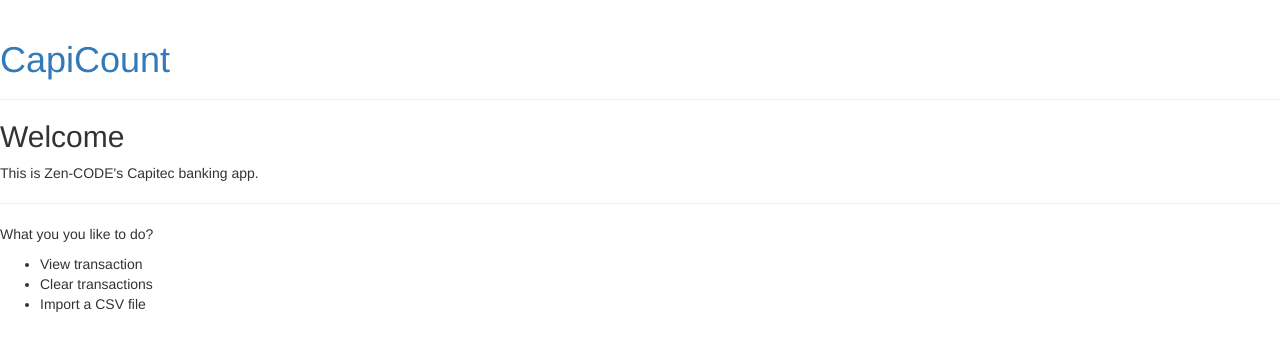
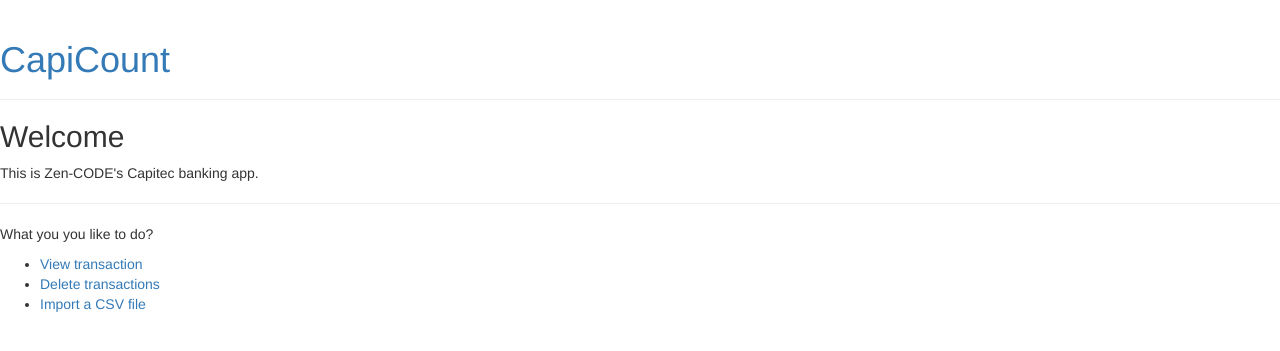
Before and after one commit to Zen-CODE/zenprojects, a Django app: page /budget/ in a window 1280 px wide. Shown: the top 351 px of the page. Run offline with Django 3.2, Linux system fonts and the light colour scheme; some libraries are stand-ins or nearby versions.

Commit message:
Create links on landing page

```diff
--- a/python/django/capiccount/budget/templates/index.html
+++ b/python/django/capiccount/budget/templates/index.html
@@ -5,8 +5,8 @@
 <hr/>
 <p>What you you like to do?</p>
 <ul>
-    <li>View transaction</li>
-    <li>Clear transactions</li>
-    <li>Import a CSV file</li>
+    <li><a href="view_transactions">View transaction</a></li>
+    <li><a href="delete">Delete transactions</a></li>
+    <li><a href="import_csv">Import a CSV file</a></li>
 </ul>
 {% endblock %}
--- a/python/django/capiccount/budget/urls.py
+++ b/python/django/capiccount/budget/urls.py
@@ -4,7 +4,7 @@ from . import views
 
 urlpatterns = [
     path('', views.index, name='index'),
-    path('import_csv', views.import_csv, name='import'),
+    path('import_csv', views.import_csv, name='import_csv'),
     path('delete', views.delete, name='delete'),
     path('view_transactions', views.view_transactions,
          name='view_transactions'),
```
